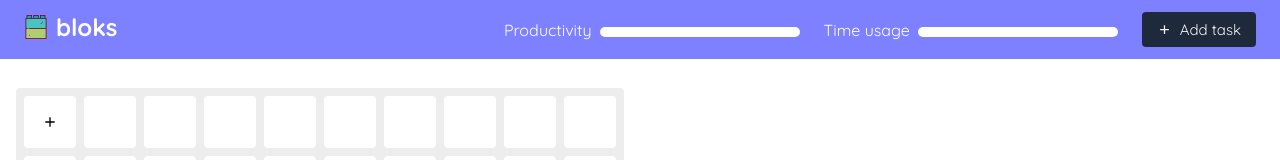
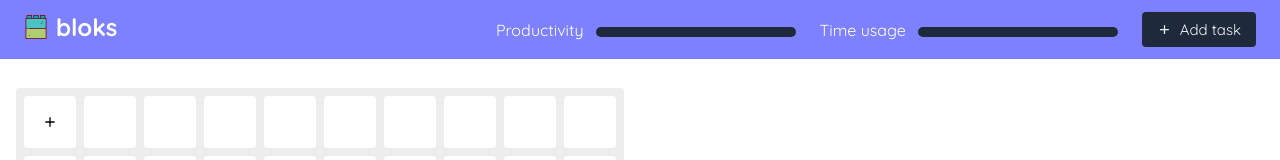
Before and after one commit to Sashkan/bloks, a React (Create React App) app: page / in a window 1280 px wide. Shown: the top 160 px of the page. Built offline with nearby package versions, Linux system fonts and the light colour scheme.

Commit message:
better colors + gap for Daystate

```diff
--- a/src/apps/DayStatus/index.tsx
+++ b/src/apps/DayStatus/index.tsx
@@ -13,7 +13,7 @@ const StyledDaily = styled('div', {
 
 const StyledDailyWrap = styled('div', {
   display: 'flex',
-  gap: '8px',
+  gap: '12px',
   color: theme.colors.light,
   alignItems: 'center',
 })
--- a/src/apps/TasksState/index.tsx
+++ b/src/apps/TasksState/index.tsx
@@ -56,7 +56,7 @@ const Completion = ({ done, all }: { done: number; all: number }) => {
 
 const Fullfilment = ({ totalWeight }: { totalWeight: number }) => {
   if (totalWeight === 0) {
-    return <p>You haven't planned any tasks today</p>
+    return <p>You haven't planned any task for today</p>
   }
 
   if (totalWeight === 100) {
--- a/src/components/Progress.tsx
+++ b/src/components/Progress.tsx
@@ -6,7 +6,7 @@ const StyledProgress = styled(ProgressPrimitive.Root, {
   position: 'relative',
   marginTop: '4px',
   overflow: 'hidden',
-  background: theme.colors.light,
+  background: theme.colors.dark,
   borderRadius: '99999px',
   width: 200,
   height: 10,
@@ -17,7 +17,7 @@ const StyledProgress = styled(ProgressPrimitive.Root, {
 })
 
 const StyledIndicator = styled(ProgressPrimitive.Indicator, {
-  backgroundColor: theme.colors.dark,
+  backgroundColor: theme.colors.light,
   width: '100%',
   height: '100%',
   transition: 'transform 660ms cubic-bezier(0.65, 0, 0.35, 1)',
```
